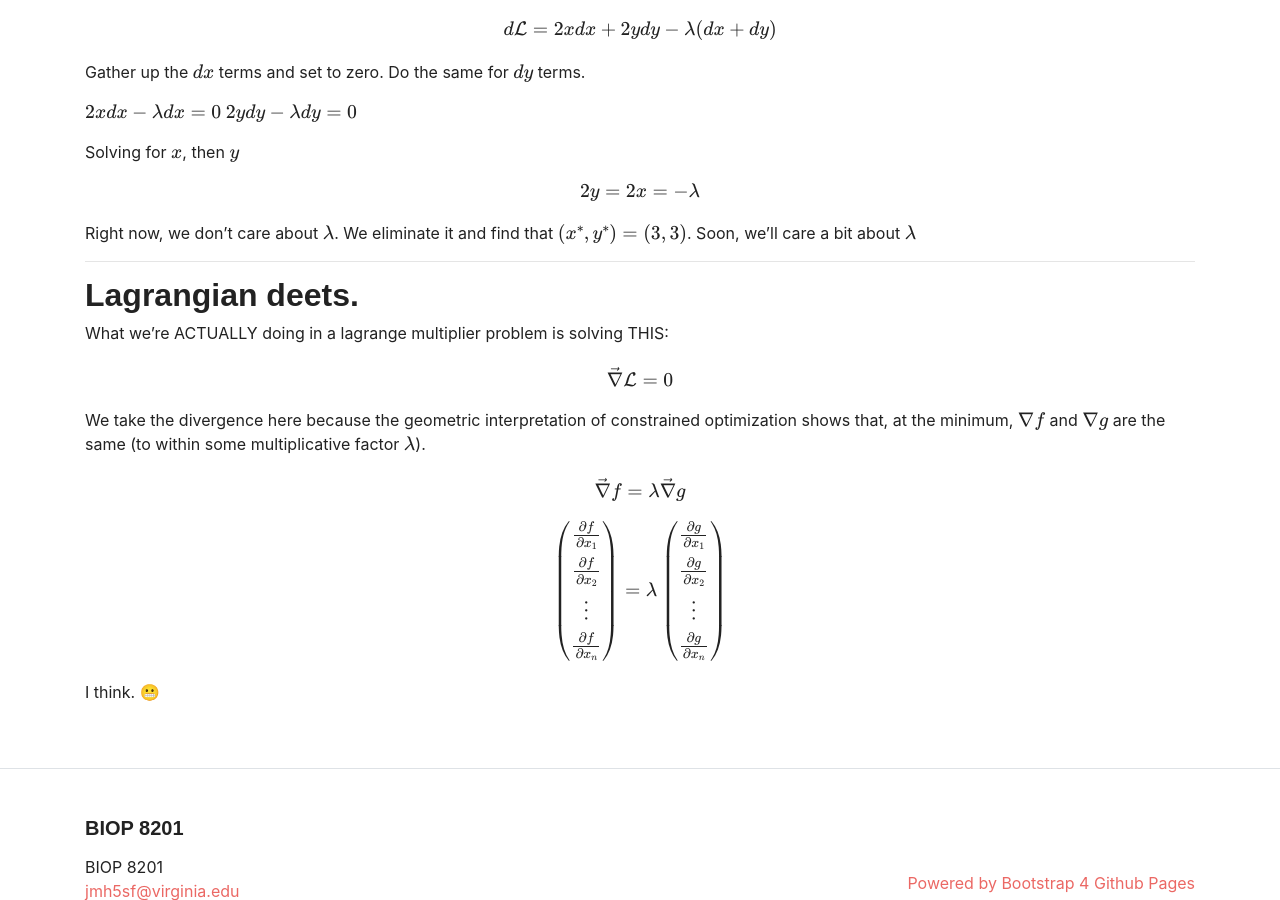
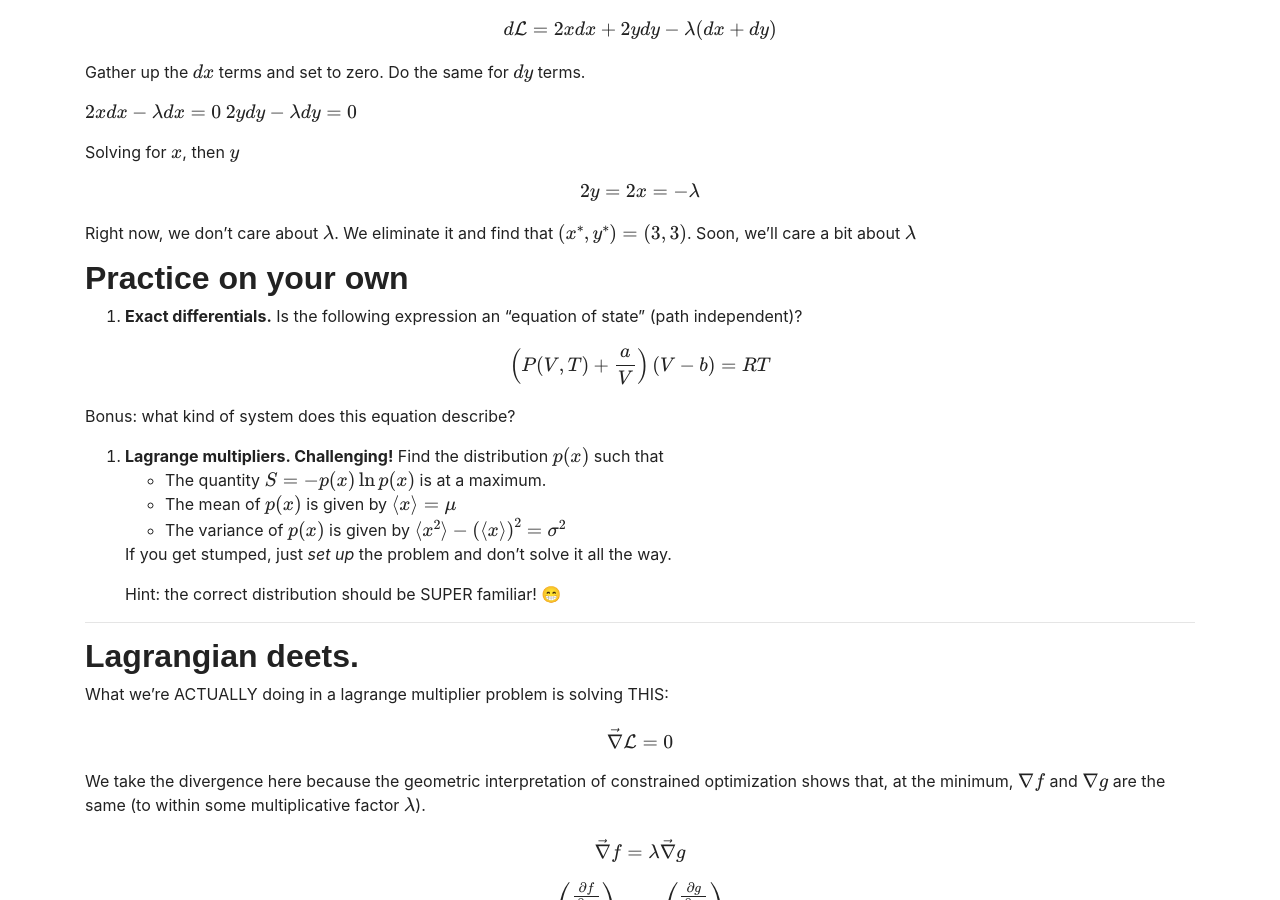
Before and after one commit to jmhays/biop-web, a Jekyll site: the page built from lectures/Lecture2.md, in a window 1280 px wide and 900 px high, scrolled down 3515 px. Built offline with Jekyll 4.4.1, drawn with Linux system fonts in a browser that asks for light colours; emoji names are drawn with the system emoji font; some web fonts are replaced; formulas are drawn with MathJax 3.

Commit message:
Add practice

```diff
--- a/lectures/Lecture2.md
+++ b/lectures/Lecture2.md
@@ -150,6 +150,23 @@ $$ 2y = 2x = -\lambda$$
 
 Right now, we don't care about $$\lambda$$. We eliminate it and find that $$(x^*,y^*) = (3,3)$$. Soon, we'll care a bit about $$\lambda$$
 
+## Practice on your own
+
+1. **Exact differentials.** Is the following expression an "equation of state" (path independent)?
+
+$$ \left(P(V,T) + \frac{a}{V}\right)\left(V - b\right) = RT $$
+
+  Bonus: what kind of system does this equation describe?
+
+2. **Lagrange multipliers. Challenging!** Find the distribution $$p(x)$$ such that
+    - The quantity $$S = -p(x) \ln p(x)$$ is at a maximum.
+    - The mean of $$p(x)$$ is given by $$\langle x \rangle = \mu$$
+    - The variance of $$p(x)$$ is given by $$\langle x^2\rangle - \left(\langle x \rangle\right)^2 = \sigma^2$$
+
+    If you get stumped, just *set up* the problem and don't solve it all the way.
+
+    Hint: the correct distribution should be SUPER familiar! :grin:
+
 ---
 
 ## Lagrangian deets.
```
